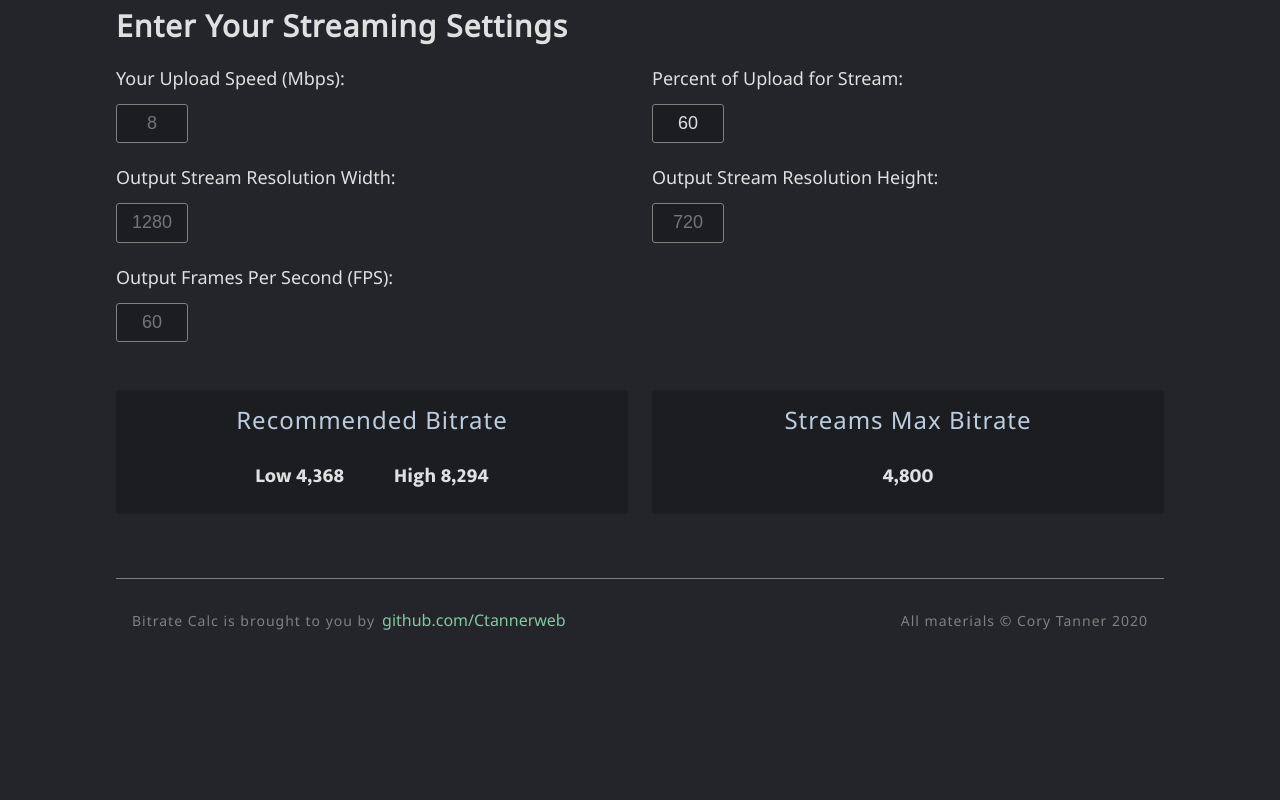
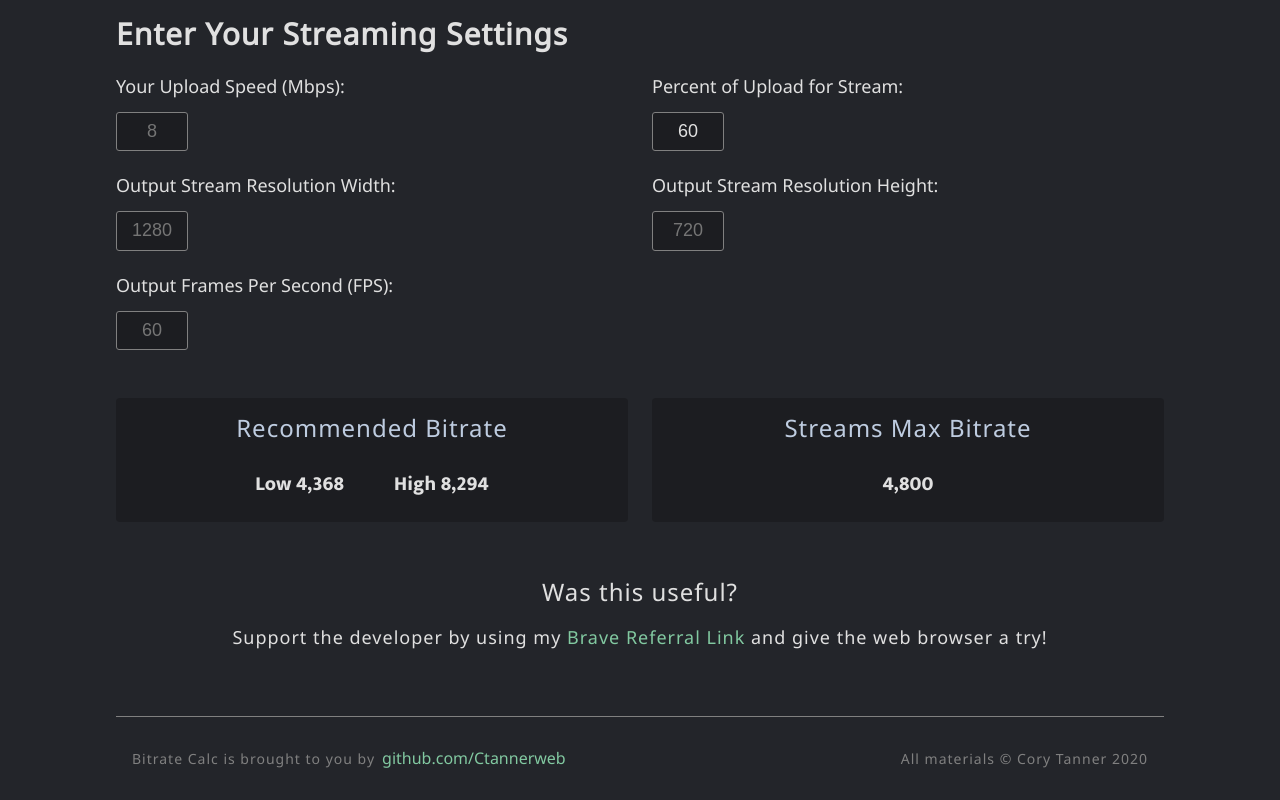
Before and after one commit to cory-tanner/bitratecalc, a React (Create React App) app: page / in a window 1280 px wide. Shown: the part 454-1254 px from the top of the page. Before the commit the page ends 1117 px from the top, so only its background shows below. Built offline with nearby package versions, Linux system fonts and the light colour scheme.

Commit message:
Add support section (#21)

```diff
--- a/src/components/main.js
+++ b/src/components/main.js
@@ -9,6 +9,10 @@ const Main = () => (
       <h3 className="t-section-heading section__heading">Enter Your Streaming Settings</h3>
       <Calculator />
     </section>
+    <section className="section section-support">
+      <h3 className="section__support-heading t-body-heading">Was this useful?</h3>
+      <p className="section__support-copy t-body">Support the developer by using my <a href="https://brave.com/cor272" className="t-link">Brave Referral Link</a> and give the web browser a try!</p>
+    </section>
   </main>
 )
 
--- a/src/styles/components/main.scss
+++ b/src/styles/components/main.scss
@@ -7,5 +7,5 @@
   "calculator";
   grid-template-columns: 1fr;
   grid-template-rows: auto 1fr;
-  grid-gap: 3em;
+  grid-gap: 3.5em;
 }
--- a/src/styles/components/section.scss
+++ b/src/styles/components/section.scss
@@ -1,3 +1,7 @@
+.section-support {
+  text-align: center;
+}
+
 .section__heading {
   margin-bottom: .8em;
 }
@@ -9,3 +13,7 @@
     }
   }
 }
+
+.section__support-heading {
+  margin-bottom: 1rem;
+}
```
